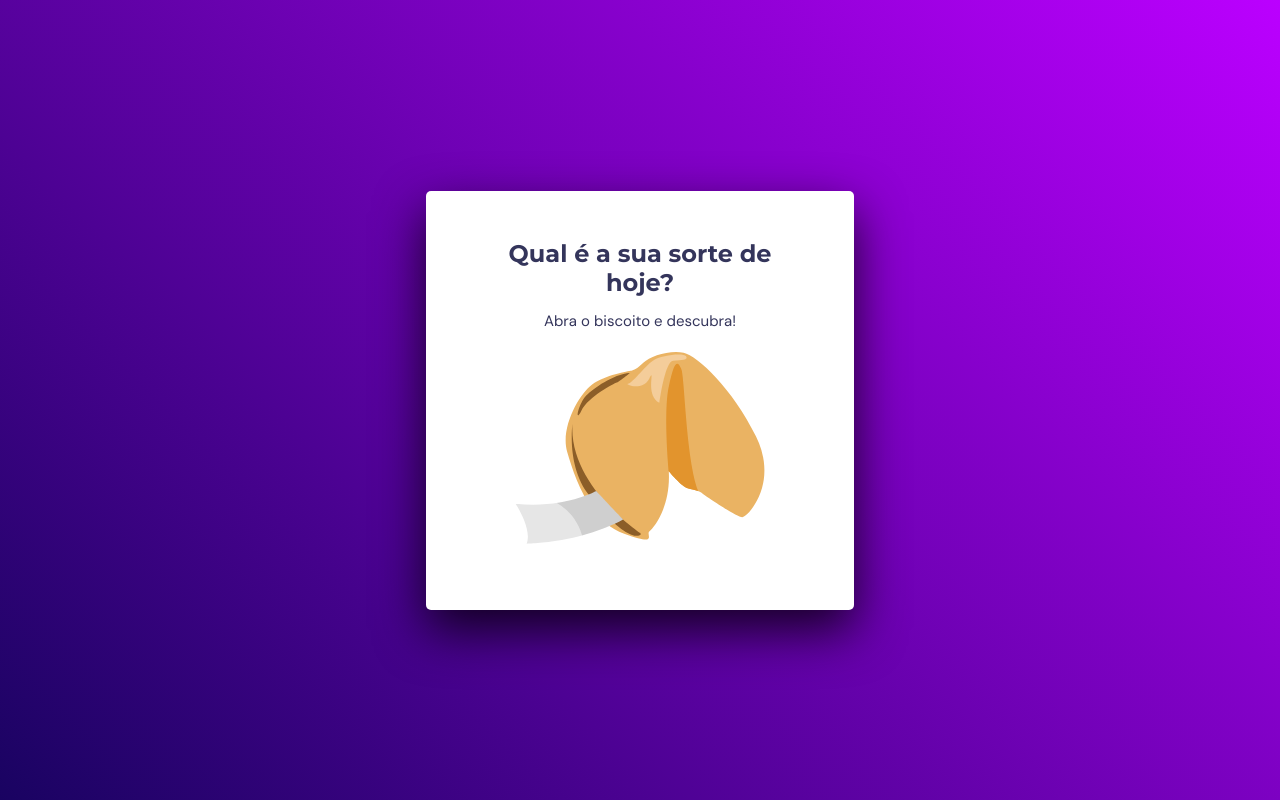
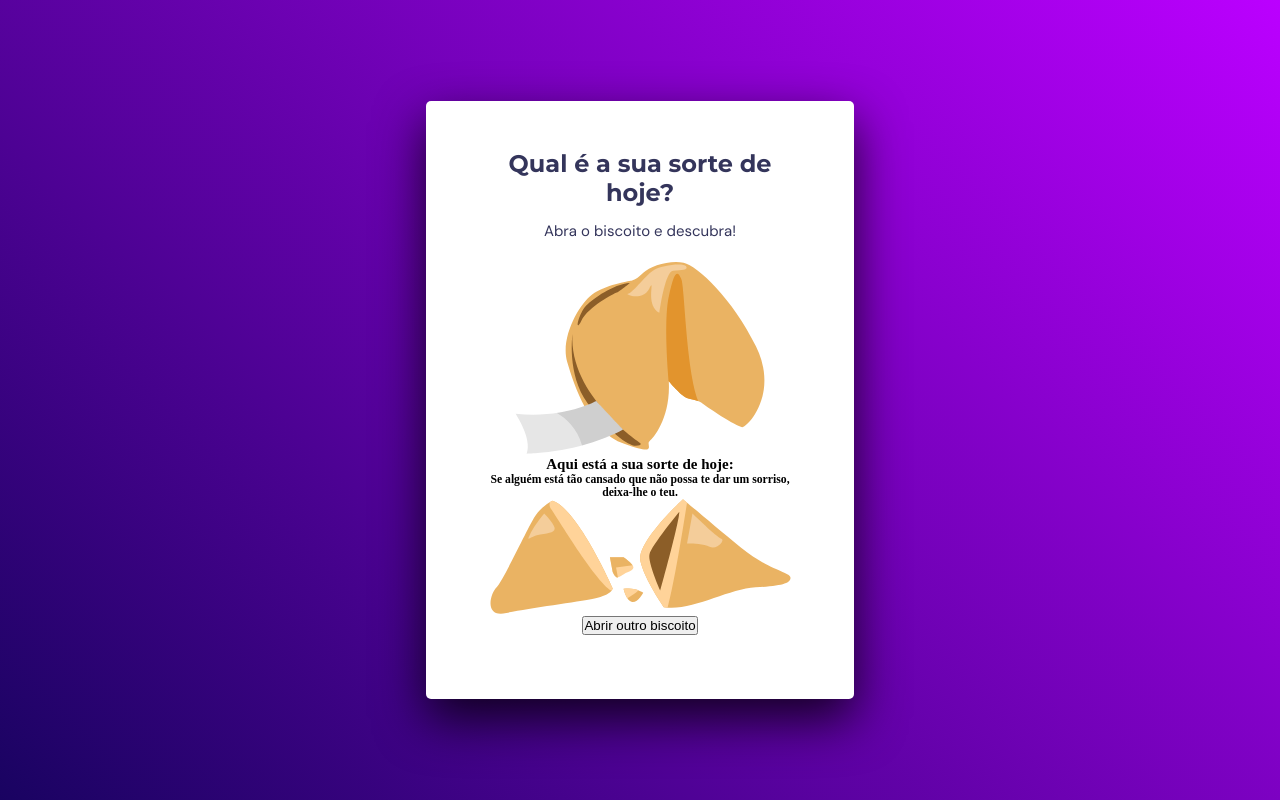
Before and after one commit to anndcodes/biscoito-da-sorte, a plain HTML site: page index.html in a window 1280 px wide. Drawn offline with Linux system fonts and the light colour scheme.

Commit message:
feat: structure of the second card with the fortune cookie opened

```diff
--- a/index.html
+++ b/index.html
@@ -20,9 +20,26 @@
         <h1>Qual é a sua sorte de hoje?</h1>
         <p>Abra o biscoito e descubra!</p>
         <img
+          id="closed-cookie"
           src="assets/fortune-cookie.svg"
           alt="Ilustração de um biscoito da sorte"
         />
+      </div>
+
+      <div class="card2 hide">
+        <h2>Aqui está a sua sorte de hoje:</h2>
+        <div class="msg-container">
+          <h3>
+            Se alguém está tão cansado que não possa te dar um sorriso,
+            deixa-lhe o teu.
+          </h3>
+        </div>
+        <img
+          id="opened-cookie"
+          src="assets/opened-fortune-cookie.svg"
+          alt="Ilustração de um biscoito da sorte aberto"
+        />
+        <button>Abrir outro biscoito</button>
       </div>
     </main>
 
```
Also changed, not shown: assets/opened-fortune-cookie.svg (added).
